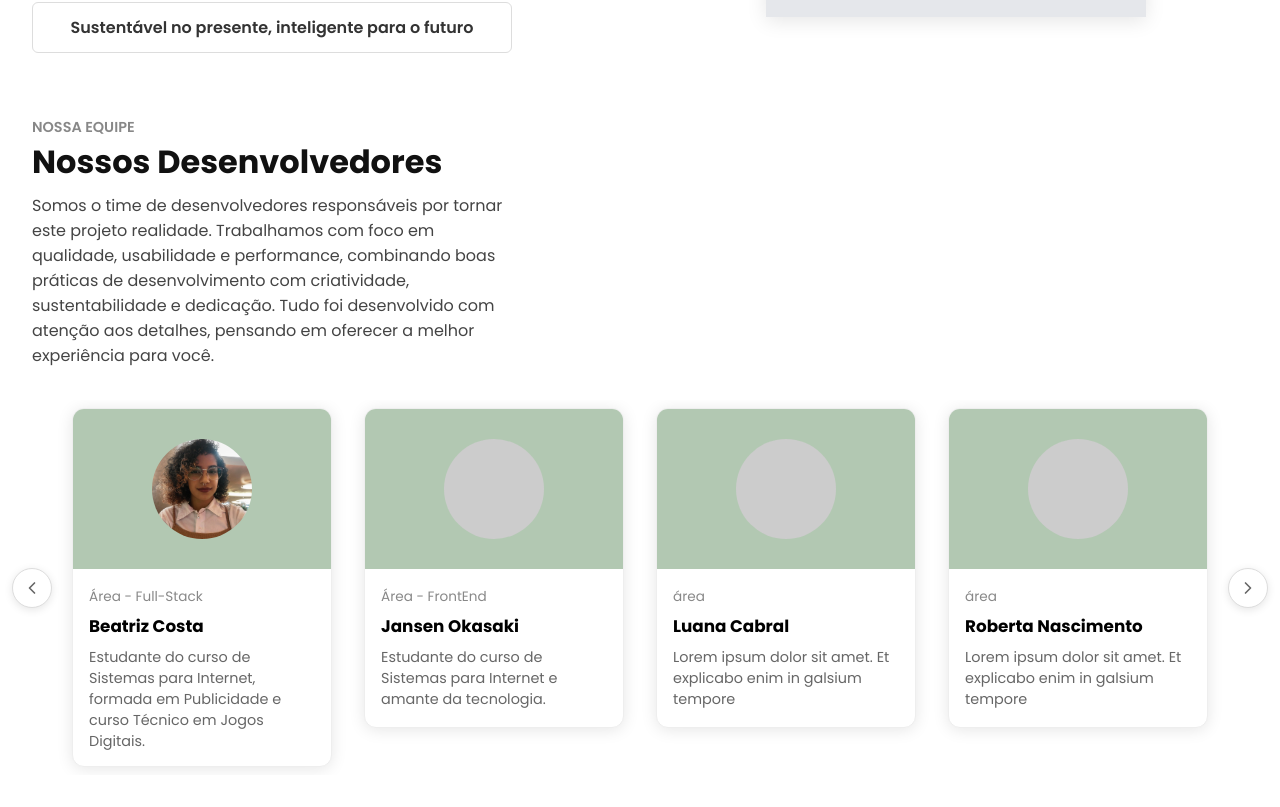
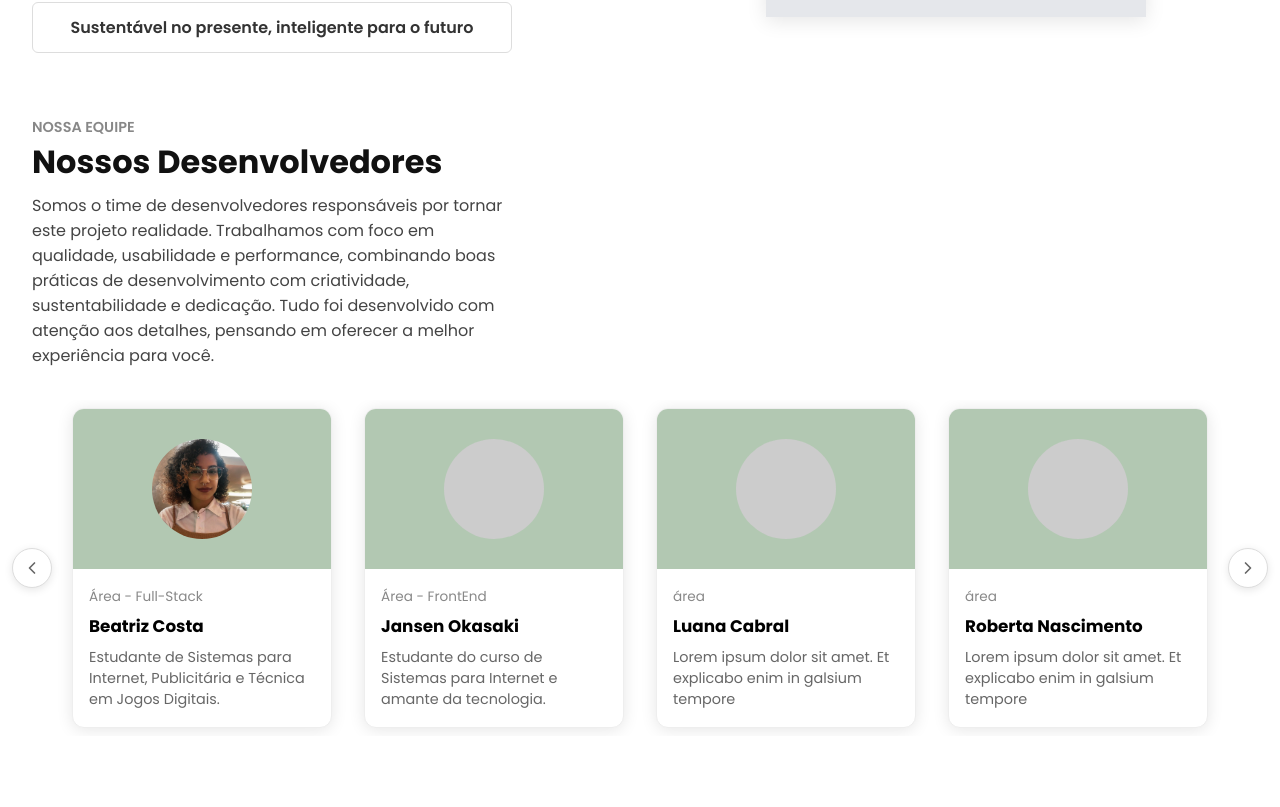
Before and after one commit to zurannii/projeto-frontend, a Next.js app in the folder projeto-frontend/: page /nosso-valor in a window 1280 px wide. Shown: the part 556-1363 px from the top of the page. After the commit the page ends 1324 px from the top, so only its background shows below. Built offline with nearby package versions, Linux system fonts and the light colour scheme.

Commit message:
ajustes pontuais nos cards

```diff
--- a/projeto-frontend/src/components/TeamCard/TeamCard.css
+++ b/projeto-frontend/src/components/TeamCard/TeamCard.css
@@ -104,20 +104,27 @@
 
 .equipe-card-img {
   width: 100%;
-  height: 160px;
-  background: #b2c8b2;
+  height: 160px; /* altura fixa da área de imagem */
   display: flex;
   justify-content: center;
   align-items: center;
-  overflow: hidden;
+  background: #b2c8b2;
+}
+
+.equipe-card-avatar {
+  width: 100px;
+  height: 100px;
+  border-radius: 50%;
+  object-fit: cover; /* Garante que a imagem se encaixe */
 }
 
 .equipe-card-img-placeholder {
   width: 100px;
   height: 100px;
-  background: #ccc;
   border-radius: 50%;
+  background-color: #ccc;
 }
+
 
 .equipe-card-body {
   padding: 18px 16px 14px 16px;
@@ -143,13 +150,6 @@
   font-size: 0.9rem;
 }
 
-.equipe-card-avatar {
-  width: 100px;
-  height: 100px;
-  border-radius: 50%;
-  object-fit: cover;
-  display: block;
-}
 
 @media (max-width: 700px) {
   .equipe-desc {
--- a/projeto-frontend/src/components/TeamCard/TeamCard.jsx
+++ b/projeto-frontend/src/components/TeamCard/TeamCard.jsx
@@ -6,8 +6,8 @@ const equipe = [
   {
     nome: 'Beatriz Costa',
     area: 'Área - Full-Stack',
-    desc: 'Estudante do curso de Sistemas para Internet, formada em Publicidade e curso Técnico em Jogos Digitais.',
-    image: '/images/beatriz.jpeg'
+    desc: 'Estudante de Sistemas para Internet, Publicitária e Técnica em Jogos Digitais.',
+    image: '/assets/beatriz.jpeg'
   },
   {
     nome: 'Jansen Okasaki',
```
Also changed, not shown: projeto-frontend/public/assets/beatriz.jpeg (renamed from projeto-frontend/public/images/beatriz.jpeg).
